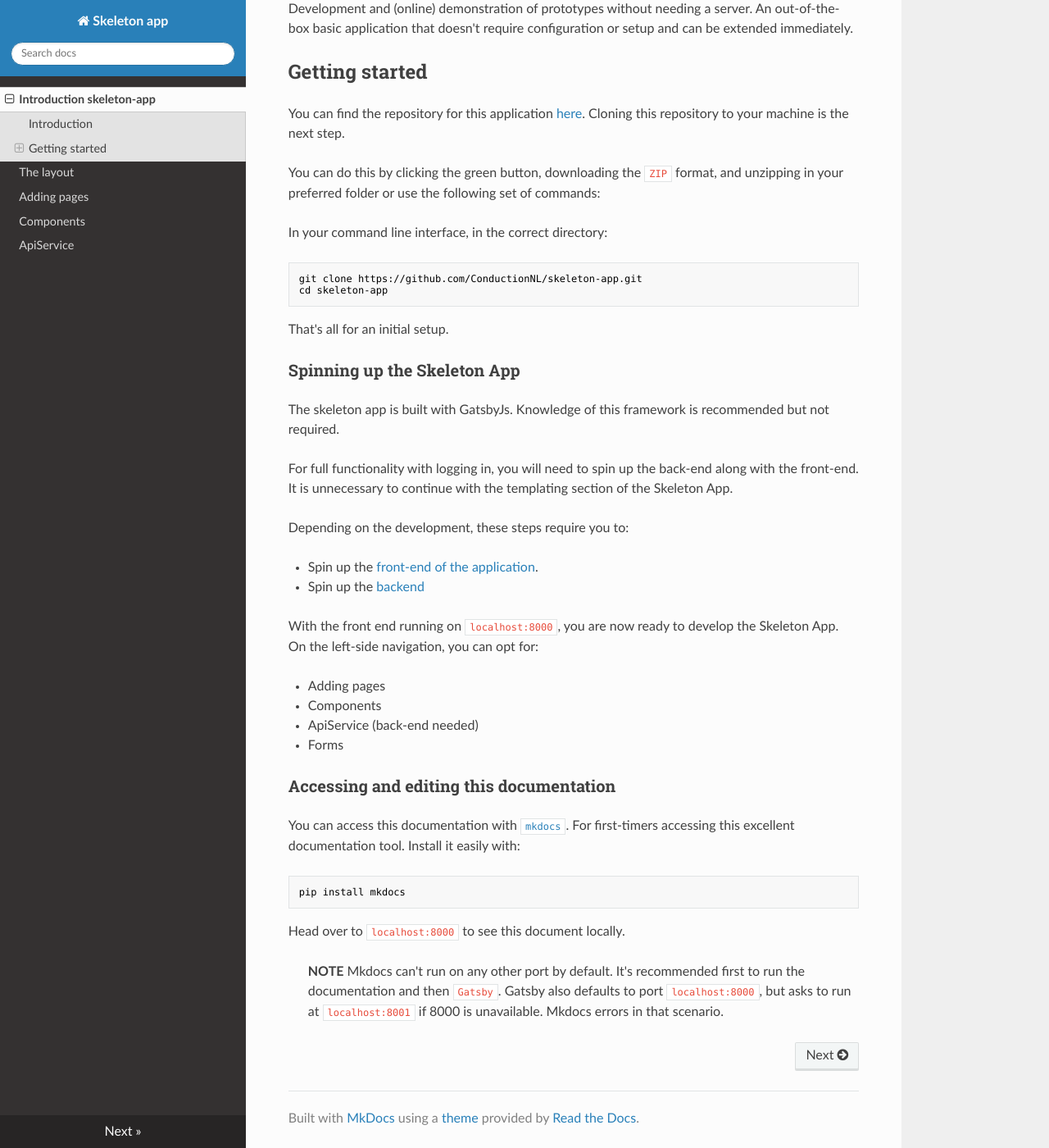
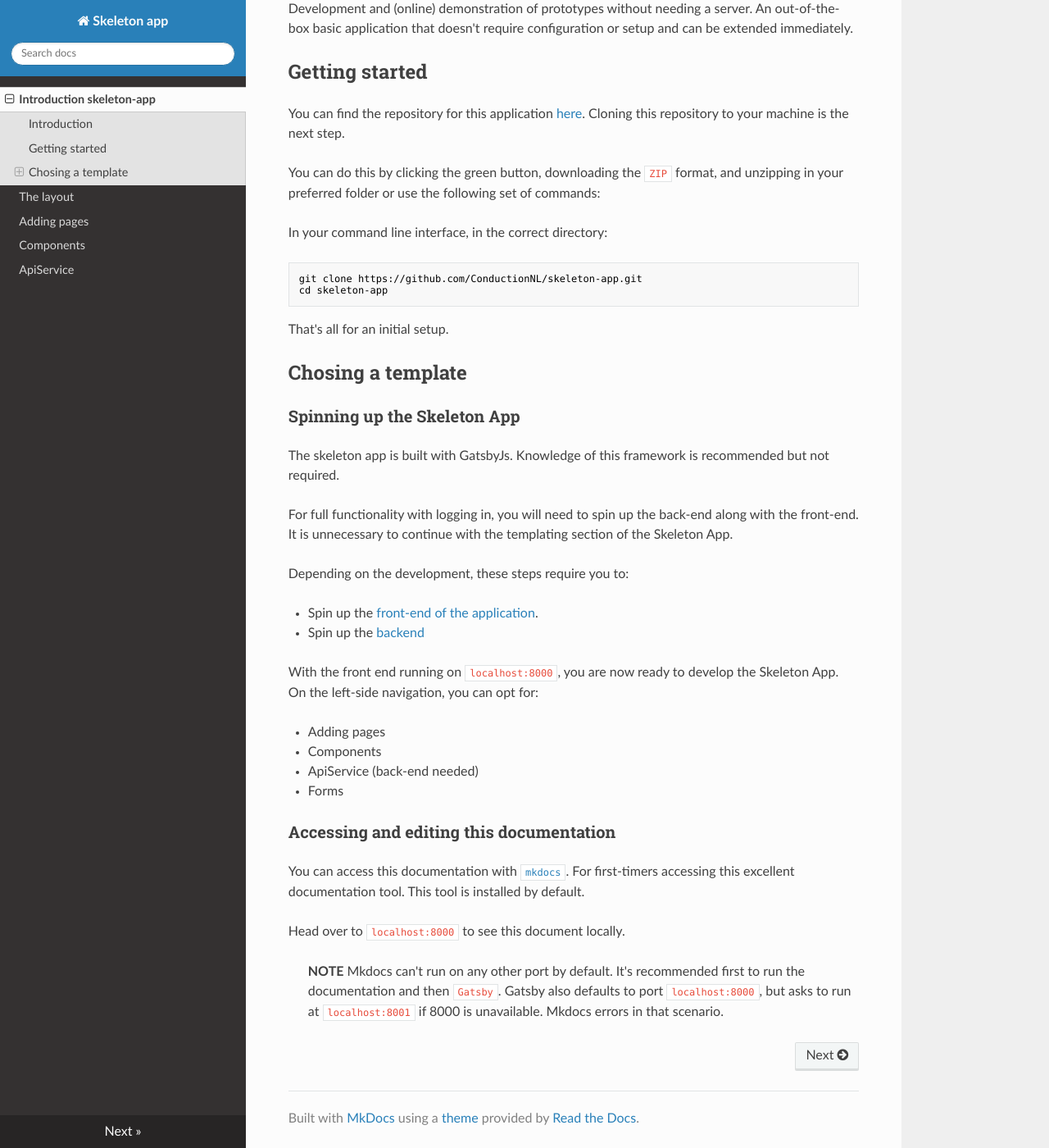
Before and after one commit to ConductionNL/skeleton-app, an MkDocs documentation site: the page built from docs/index.md, in a window 1280 px wide and 1400 px high, scrolled down 946 px. Shown: the whole window at 82% size. Built offline with MkDocs 1.6.1, drawn with Linux system fonts in a browser that asks for light colours; nearby versions of some CDN libraries.

Commit message:
mkdocs and pointer fro templates

````diff
--- a/docs/index.md
+++ b/docs/index.md
@@ -47,6 +47,8 @@
 
 That's all for an initial setup.
 
+## Chosing a template
+
 ### Spinning up the Skeleton App
 
 The skeleton app is built with GatsbyJs. Knowledge of this framework is recommended but not required.
@@ -67,11 +69,7 @@
 
 ### Accessing and editing this documentation
 
-You can access this documentation with [`mkdocs`](https://www.mkdocs.org/). For first-timers accessing this excellent documentation tool. Install it easily with:
-
-``` cli
-pip install mkdocs
-```
+You can access this documentation with [`mkdocs`](https://www.mkdocs.org/). For first-timers accessing this excellent documentation tool. This tool is installed by default.
 
 Head over to `localhost:8000` to see this document locally.
 
````
